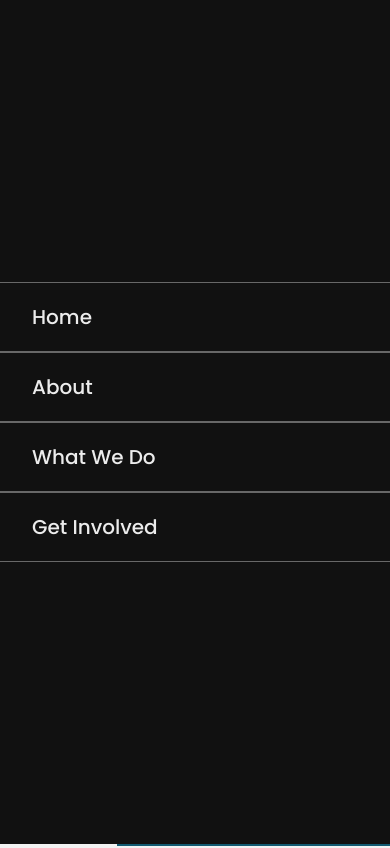
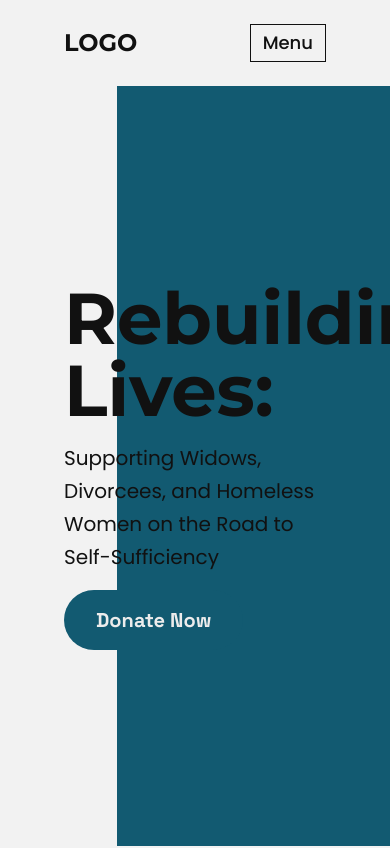
Before and after one commit to eniiku/songs_of_laughter, a React (Vite) app: page / in a window 390 px wide. Shown: the top 848 px of the page. Built offline with nearby package versions, Linux system fonts and the light colour scheme.

Commit message:
feat(Navbar): implement logic for triggering Mobile Menu

```diff
--- a/src/container/Navbar.tsx
+++ b/src/container/Navbar.tsx
@@ -1,5 +1,12 @@
+import * as React from 'react';
+
 const Navbar = () => {
   const navLinks = ['home', 'about', 'what we do', 'get involved'];
+
+  const [isOpen, setIsOpen] = React.useState(false);
+
+  const handleOpenMenu = () => setIsOpen(true);
+  const handleCloseMenu = () => setIsOpen(false);
 
   return (
     <header className='flex items-center justify-between py-6'>
@@ -36,14 +43,14 @@ const Navbar = () => {
       </div>
 
       {/* Mobile Navbar */}
-
-      <div className='lg:hidden'>
-        <button>
+      <button onClick={handleOpenMenu} className='lg:hidden'>
         <p className='font-medium text-lg border border-textBlack py-1 px-3'>
           Menu
         </p>
       </button>
 
+      {isOpen ? (
+        <div className='lg:hidden'>
           <nav className='absolute inset-0 bg-textBlack z-30 grid items-center'>
             <ul>
               {navLinks.map((mobileLinks) => (
@@ -51,7 +58,7 @@ const Navbar = () => {
                   key={mobileLinks}
                   className='w-full border-y border-y-textWhite border-opacity-40 pl-8 py-5'
                 >
-                <button>
+                  <button onClick={handleCloseMenu}>
                     <a
                       href={`#${mobileLinks}`}
                       className='text-xl font-medium text-textWhite capitalize'
@@ -64,6 +71,7 @@ const Navbar = () => {
             </ul>
           </nav>
         </div>
+      ) : null}
     </header>
   );
 };
```
Lines whose indentation alone changed are shown as unchanged.
